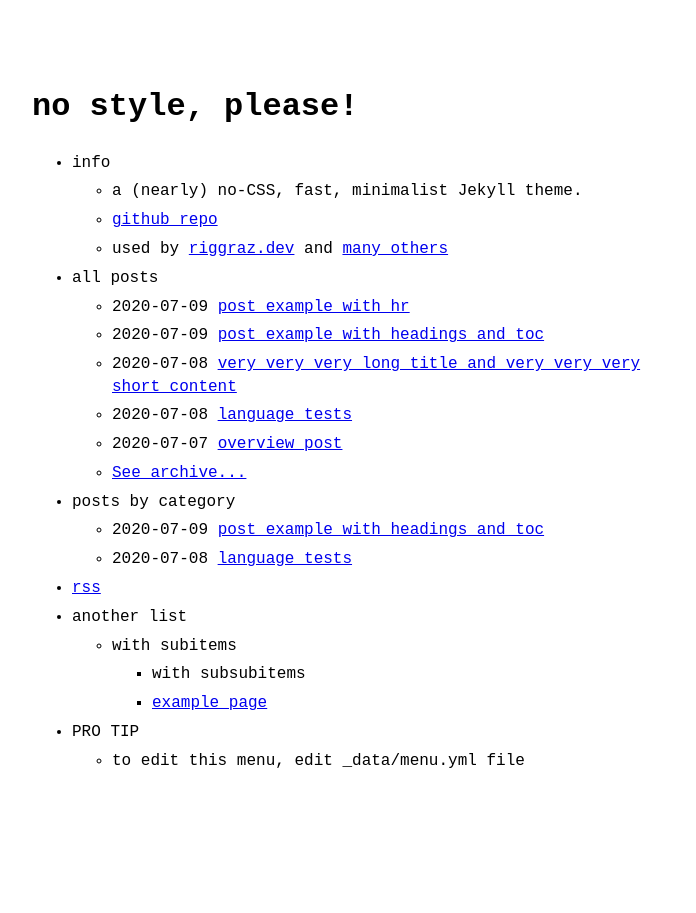
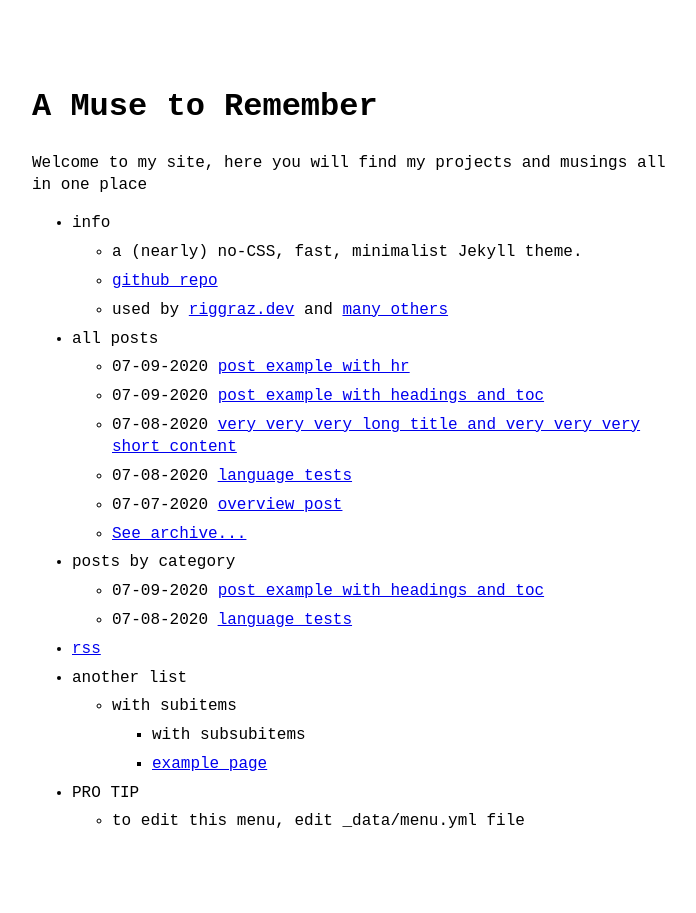
Before and after one commit to AALAM98mod100/blog, a Jekyll site: the page built from index.md, in a window 1280 px wide. Shown: the whole page, without its empty margins (288-984 px from the left). Built offline with Jekyll 4.4.1, drawn with Linux system fonts in a browser that asks for light colours.

Commit message:
Personalization changes

```diff
--- a/_config.yml
+++ b/_config.yml
@@ -1,23 +1,23 @@
-title: no style, please! # name of the site
-author: Riccardo Graziosi # name of site's author
-email: riccardo.graziosi97@gmail.com # email of site's author
-url: https://riggraz.dev # root address of the site
+title: A Muse to Remember # name of the site
+author: Ammar Alami # name of site's author
+email: ammar4545@gmail.com # email of site's author
+url: blog # root address of the site
 baseurl: "/no-style-please" # subpath of the site, e.g. "/blog" (leave it blank "" if you're site shouldn't use a subpath)
 description: > # description of the site (multiple lines allowed)
-  A (nearly) no-CSS, fast, minimalist Jekyll theme.
+  Welcome to my site, here you will find my projects and musings all in one place
 
 permalink: /:slug.html
 
 favicon: "logo.png" # name+extension of favicon (which must be put on the root folder)
 # goat_counter: "yoursitename" # put your GoatCounter name if you want to use GoatCounter analytics
 
-theme: no-style-please # if you are using GitHub Pages, change it to remote_theme: riggraz/no-style-please
+remote_theme: no-style-please # if you are using GitHub Pages, change it to remote_theme: riggraz/no-style-please
 
 theme_config:
   appearance: "auto" # can be "light", "dark" or "auto"
   back_home_text: ".." # customize text for homepage link in post layout
-  date_format: "%Y-%m-%d" # customize how date is formatted
-  show_description: false # show blog description in home page
+  date_format: "%m-%d-%Y" # customize how date is formatted
+  show_description: true # show blog description in home page
 
 sass:
   style: :compressed
```
